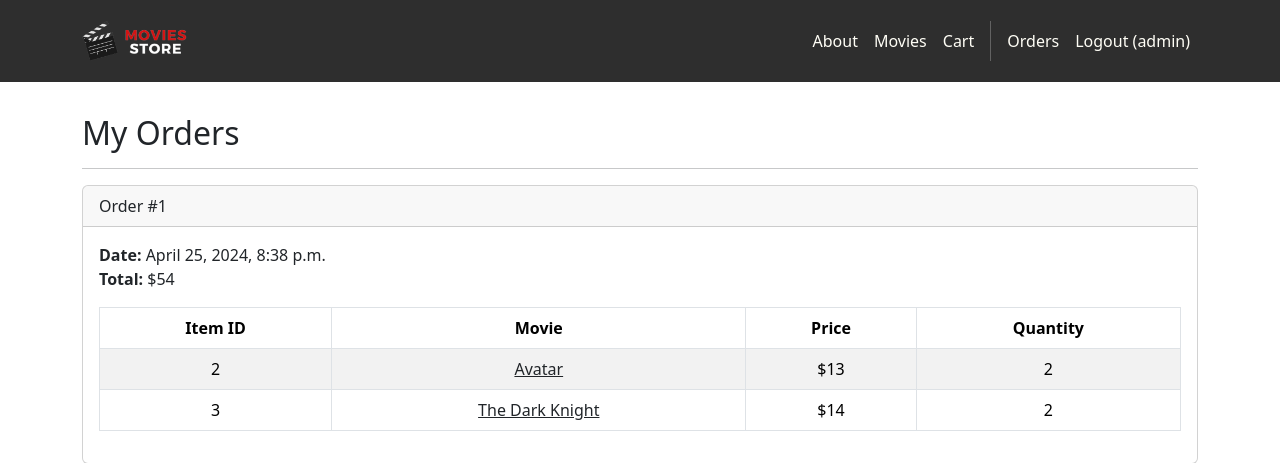
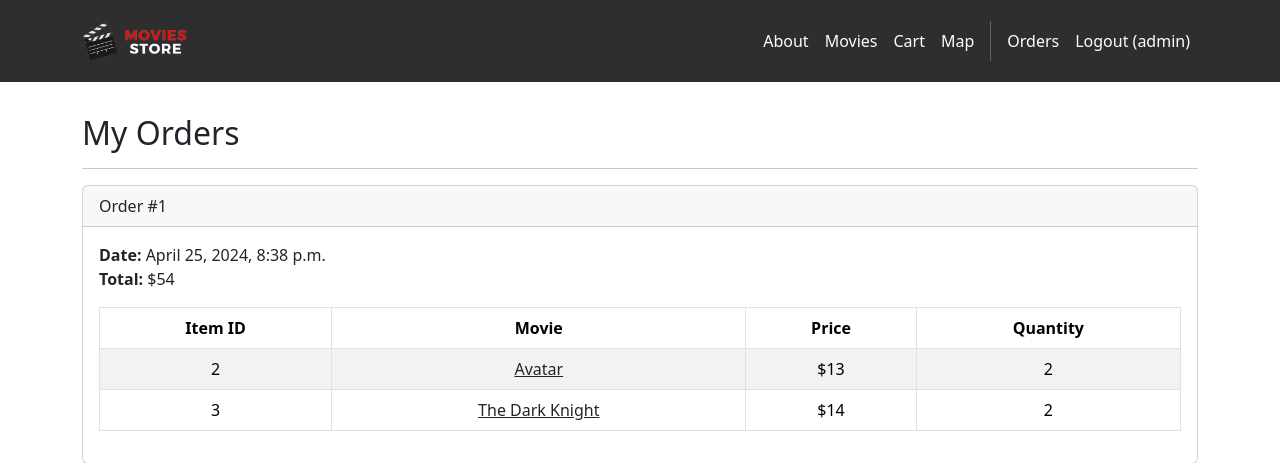
Before and after one commit to awkwardpotat/moviesstoreV, a Django app: page /accounts/orders/ in a window 1280 px wide. Shown: the top 463 px of the page. Run offline with Django 5.2, Linux system fonts and the light colour scheme; a user stored in the database is signed in; data comes from the database, SQL or seed files in the repository; parts of the project's set-up code (start-up, migrations or seed data) failed here and were passed over; some libraries are stand-ins or nearby versions.

Commit message:
Add link to world map in navigation bar

```diff
--- a/moviesstore/moviesstore/templates/base.html
+++ b/moviesstore/moviesstore/templates/base.html
@@ -27,6 +27,7 @@
             <a class="nav-link" href="{% url 'home.about' %}">About</a>
             <a class="nav-link" href="{% url 'movies.index' %}">Movies</a>
             <a class="nav-link" href="{% url 'cart.index' %}">Cart</a>
+            <a class="nav-link" href="{%url 'map.world_map' %}">Map</a>
             <div class="vr bg-white mx-2 d-none d-lg-block"></div>
             {% if user.is_authenticated %}
             <a class="nav-link" href="{% url 'accounts.orders' %}">Orders</a>
```
